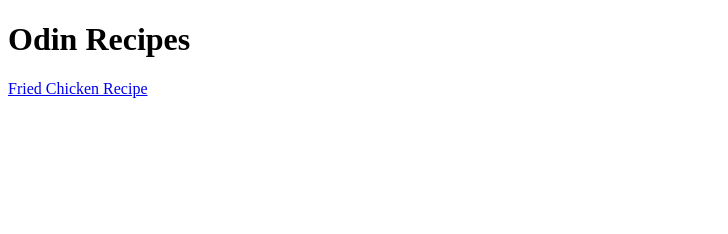
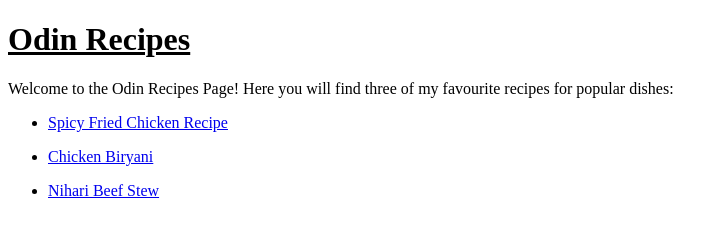
Before and after one commit to ali-naqvi8062/recipes_html_website, a plain HTML site: page index.html in a window 1280 px wide. Shown: the whole page, without its empty margins (0-728 px from the left). Drawn offline with Linux system fonts and the light colour scheme.

Commit message:
Incorporate an introduction paragraph as well as the recipes under an unordered list

```diff
--- a/index.html
+++ b/index.html
@@ -4,10 +4,16 @@
     <meta charset="UTF-8">
     <meta http-equiv="X-UA-Compatible" content="IE=edge">
     <meta name="viewport" content="width=device-width, initial-scale=1.0">
-    <title>Document</title>
+    <title>Delicious Recipes!</title>
 </head>
 <body>
-    <h1>Odin Recipes</h1>
-    <a href="recipes/fried_chicken.html">Fried Chicken Recipe</a>
+    <h1><u>Odin Recipes</u></h1>
+    <p>Welcome to the Odin Recipes Page! Here you will find three of my favourite recipes for popular dishes:</p>
+    <ul>
+        <li><p><a href="recipes/fried_chicken.html">Spicy Fried Chicken Recipe</a></p></li>
+        <li><p><a href="recipes/biryani.html">Chicken Biryani</a></p></li>
+        <li><p><a href="recipes/nihari.html">Nihari Beef Stew</a></p></li>
+    </ul>
+
 </body>
 </html>
```
